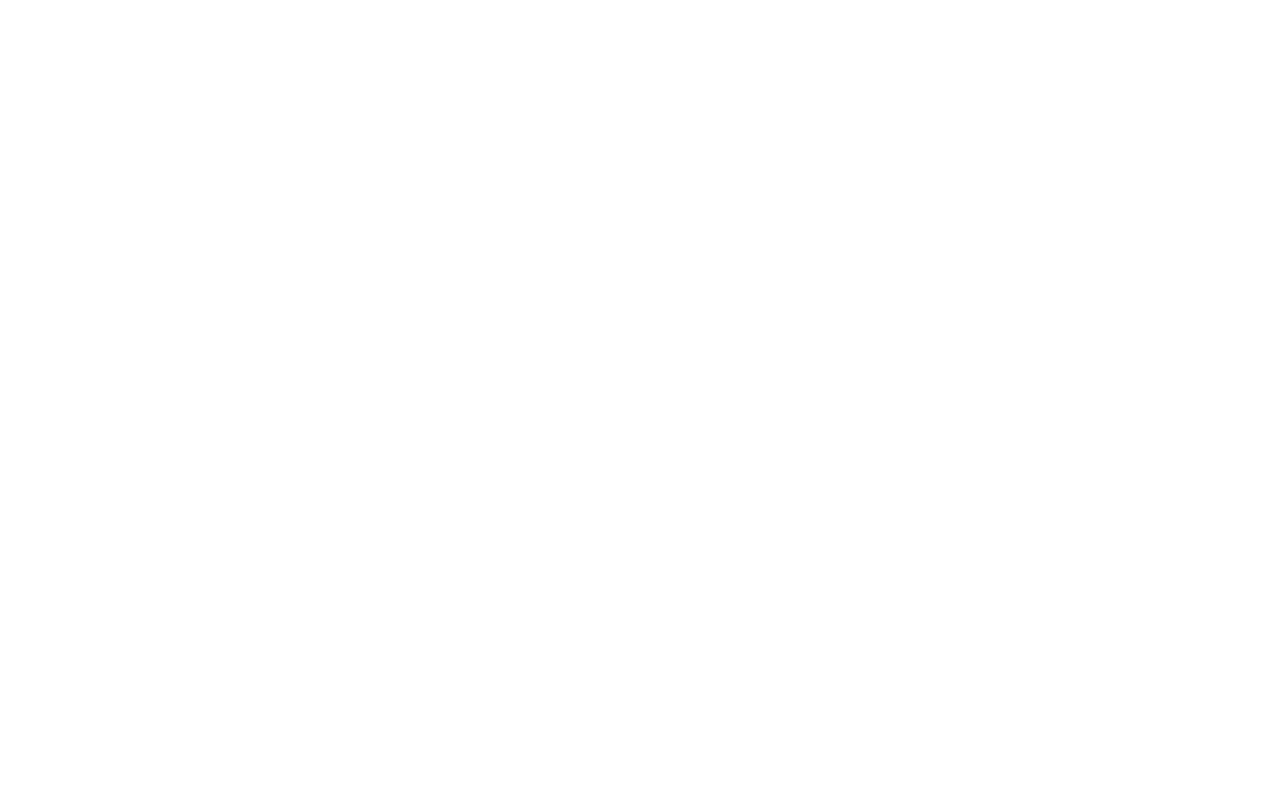
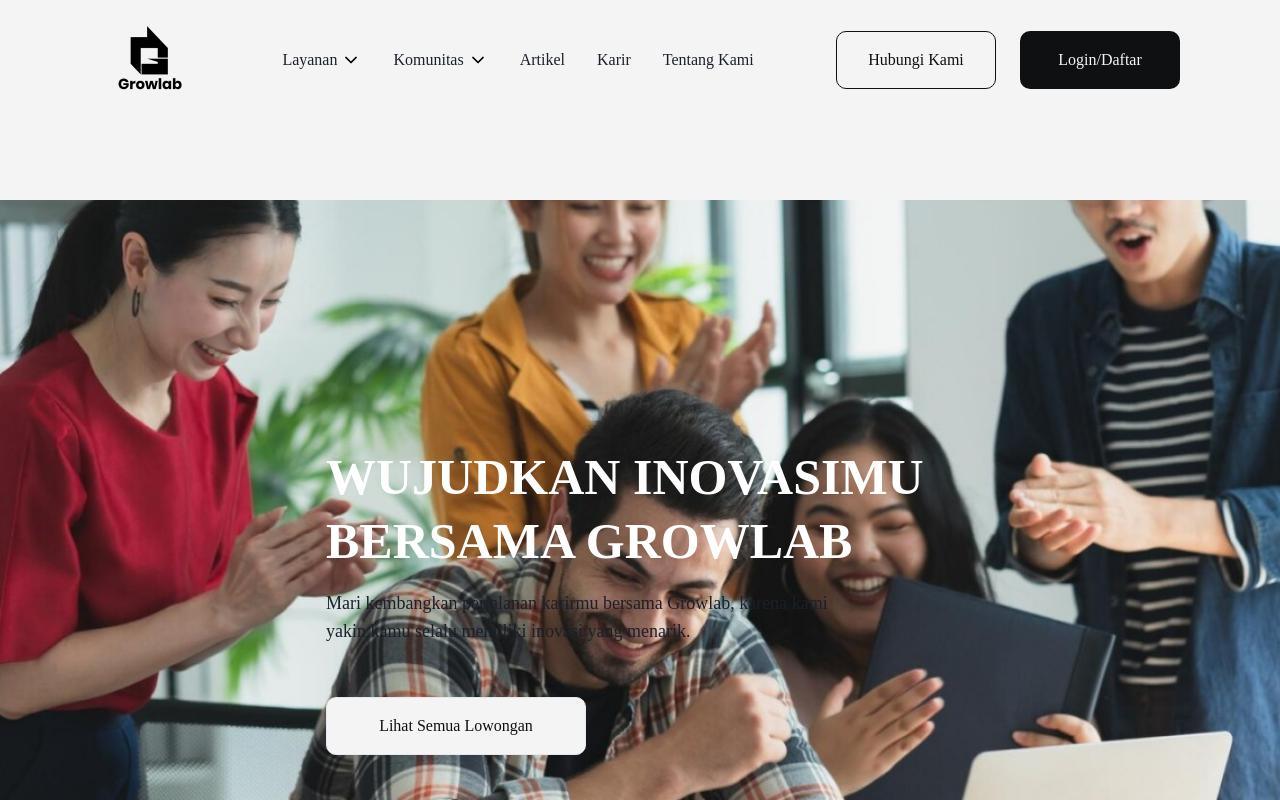
Before and after one commit to akgeninov/PROJECT, a React (Create React App) app in the folder client/: page /career in a window 1280 px wide. Before the commit this address had no page. Shown: the top 800 px of the page. Built offline with nearby package versions, Linux system fonts and the light colour scheme.

Commit message:
hero section career

```diff
--- a/client/package.json
+++ b/client/package.json
@@ -45,6 +45,7 @@
     ]
   },
   "devDependencies": {
+    "nodemon": "^3.0.2",
     "tailwindcss": "^3.3.5"
   }
 }
--- /dev/null
+++ b/client/src/components/career/hero-section/HeroSection.jsx
@@ -0,0 +1,36 @@
+import React from "react";
+import { images } from "../../../constants";
+import ButtonWhiteSmoke500 from "../../global-component/button/button-whitesmoke500/ButtonWhiteSmoke500";
+
+function HeroSection() {
+  const backgroundStyle = {
+    backgroundImage: `url(${images.career_Herosection})`,
+    backgroundSize: "cover",
+    backgroundPosition: "center",
+    backgroundRepeat: "no-repeat",
+    width: "100%", // Ensure the background covers the entire width
+    height: "100vh", // Set a fixed height or adjust as needed
+  };
+
+  return (
+    <div
+      className="flex flex-col lg:flex-row justify-start items-center xl:justify-center shrink-0 mt-[23px] sm:mt-[80px] mb-[60px] lg:mb-[80px]"
+      style={backgroundStyle}
+    >
+      <div className="flex lg:px-0 lg:max-w-[628px] flex-initial flex-col w-full items-start lg:items-start gap-[52px] ">
+        <div className="flex flex-col items-start lg:items-start gap-[16px] w-full xl:w-[628px]">
+          <h1 className="text-[24px] text-white text-left lg:text-start xl:text-[50px] font-bold uppercase leading-[36px] xl:leading-[64px]">
+            wujudkan inovasimu<br/>bersama growlab
+          </h1>
+          <p className="text-left lg:text-start text-[18px] leading-[28px] font-light max-w-[536px]">
+            Mari kembangkan perjalanan karirmu bersama Growlab, karena kami
+            yakin kamu selalu memiliki inovasi yang menarik.
+          </p>
+        </div>
+        <ButtonWhiteSmoke500 WIDTH={"w-[260px]"} TEXT_BUTTON={"Lihat Semua Lowongan"} />
+      </div>
+    </div>
+  );
+}
+
+export default HeroSection;
--- a/client/src/constants/images.js
+++ b/client/src/constants/images.js
@@ -11,6 +11,7 @@ import rectangleJoin from "../assets/images/rectangle_join.png";
 import geometricShapeArtikelDesktop from "../assets/images/geometric_shape_article_desktop.png";
 import geometricShapeArtikelMobile from "../assets/images/geometric_shape_article_mobile.png";
 import tiktokImages from "../assets/images/tiktok_images.png";
+import career_Herosection from "../assets/images/career_Herosection.jpg";
 
 const images = {
   vector2,
@@ -26,6 +27,7 @@ const images = {
   geometricShapeArtikelDesktop,
   geometricShapeArtikelMobile,
   tiktokImages,
+  career_Herosection,
 };
 
 export default images;
--- /dev/null
+++ b/client/src/pages/career/Career.jsx
@@ -0,0 +1,12 @@
+import React from "react";
+import HeroSection from "../../components/career/hero-section/HeroSection";
+
+function Career() {
+    return (
+    <div className=" flex flex-col justify-center items-center shrink-0">
+      <HeroSection />
+    </div>
+    );
+}
+
+export default Career;
--- a/client/src/route/routes.js
+++ b/client/src/route/routes.js
@@ -3,9 +3,11 @@ import Home from "../pages/home/Home";
 import Komunitas from "../pages/komunitas/Komunitas";
 import Protection from "./Protection";
 import Artikel from "../pages/artikel/Artikel";
-import OneArtikel from "../pages/artikel/one-artikel/OneArtikel";
+// import OneArtikel from "../pages/artikel/one-artikel/OneArtikel";
 import MainSection from "../components/artikel/main-section/MainSection";
 import DetailArtikel from "../pages/detail-artikel/DetailArtikel";
+import Career from "../pages/career/Career";
+
 
 const routes = [
   <Route
@@ -56,6 +58,15 @@ const routes = [
       </Protection>
     }
   />,
+  <Route
+    key="career"
+    path="/career"
+    element={
+      <Protection publicSide={true}>
+        <Career />
+      </Protection>
+    }
+  />,
 ];
 
 export default routes;
```
Also changed, not shown: client/src/assets/images/career_Herosection.jpg (added), 1 other file (tests, documents, lock files or other folders).
